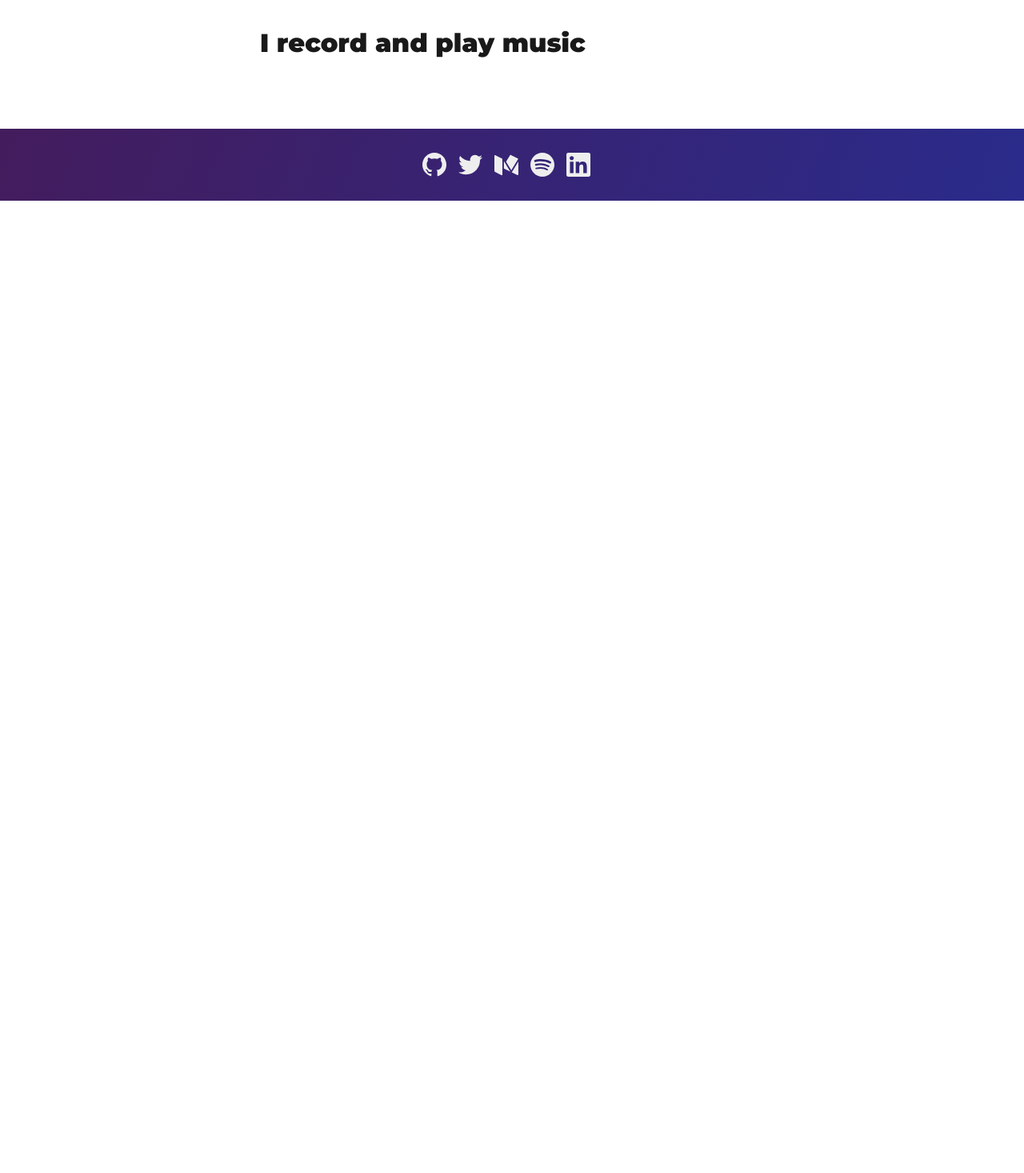
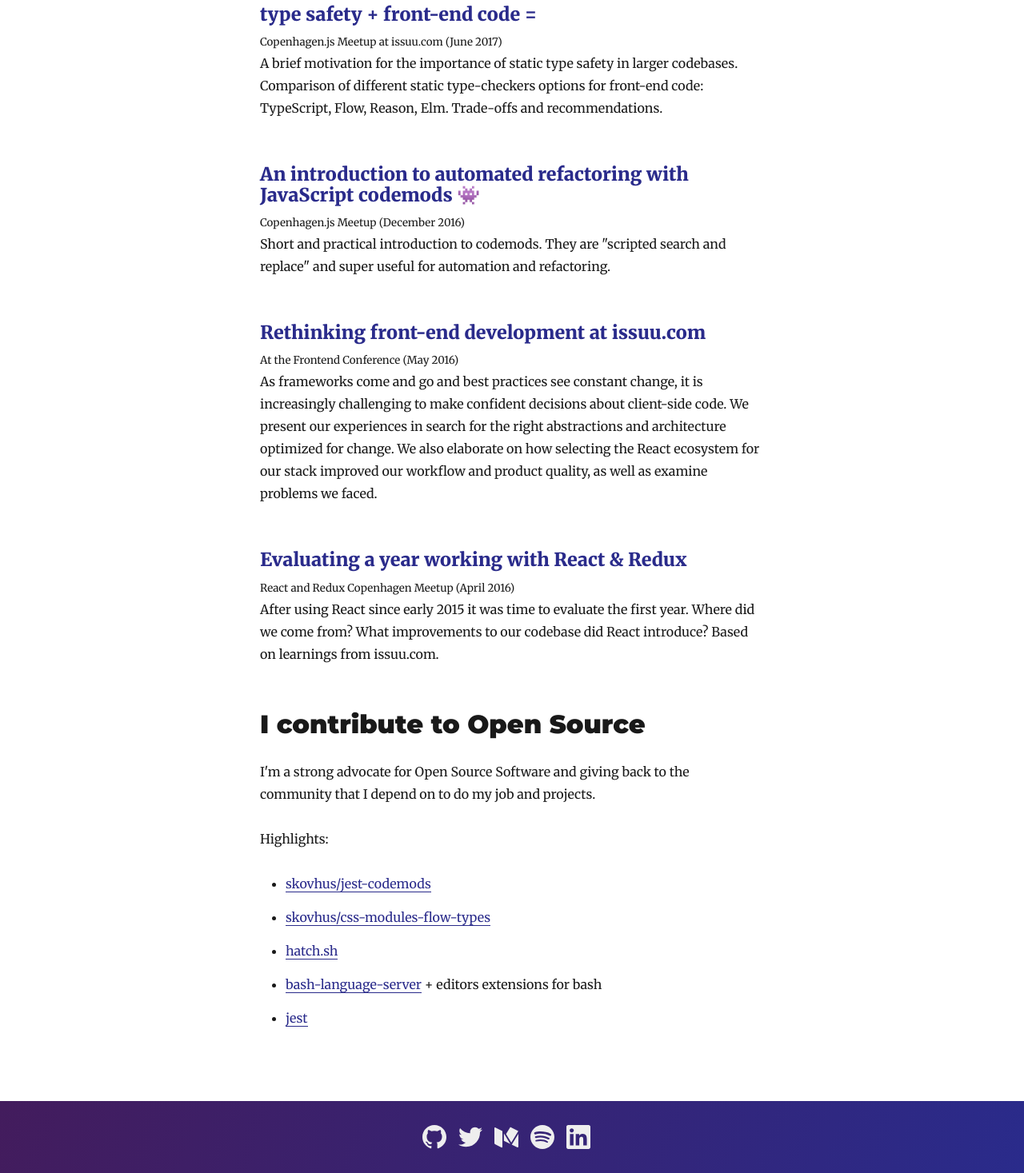
Before and after one commit to skovhus/skovhus.dev, a Gatsby site: page / in a window 1280 px wide. Shown: the part 1689-3156 px from the top of the page at 80% size. Before the commit the page ends 1940 px from the top, so only its background shows below. Built offline with nearby package versions, Linux system fonts and the light colour scheme; Gatsby itself is replaced by a stand-in of ours; some packages are replaced by stand-ins of ours.

Commit message:
Update list of talks

```diff
--- a/src/content/blog/react-prop-types-to-flow-codemod/index.md
+++ b/src/content/blog/react-prop-types-to-flow-codemod/index.md
@@ -47,9 +47,9 @@ So far so good. But transitioning an existing codebase to use Flow annotations i
 
 To automate the conversion of React PropTypes to Flow annotations, we are using another tool popularized by Facebook: [jscodeshift](https://github.com/facebook/jscodeshift) (JavaScript codemod toolkit).
 
-If the concept of automated refactoring with codemods is new to you, I’ll shamelessly self promote a meetup talk I recently did: ["A brief introduction of automated refactoring with codemods (Meetup Copenhagen.js December 2016)"](https://player.vimeo.com/video/269014248):
+If the concept of automated refactoring with codemods is new to you, I’ll promote a meetup talk I did: ["Introduction to automated refactoring with JS codemods (Copenhagen.js Meetup, December 2016)"](https://www.youtube.com/watch?v=eMI0UBav8Q4):
 
-[![A brief introduction of automated refactoring with codemods (Meetup Copenhagen.js December 2016)](https://i.vimeocdn.com/video/699874346.jpg)](https://player.vimeo.com/video/269014248)
+[![Introduction to automated refactoring with JS codemods (Copenhagen.js Meetup, December 2016)](https://img.youtube.com/vi/eMI0UBav8Q4/0.jpg)](https://www.youtube.com/watch?v=eMI0UBav8Q4)
 
 
 
--- a/src/content/talks.ts
+++ b/src/content/talks.ts
@@ -5,7 +5,37 @@ type Talk = {
   subTitle: string
 }
 
+// TODO: images
+// TODO: slides
 export const TALKS: Talk[] = [
+  {
+    description:
+      'Summing up 2+ years of learnings from my journey into the React Native jungle. How to get started? What to be aware of? Lessons learned and battles fought.',
+    linkTo: 'https://www.youtube.com/watch?v=S12ypU2VFfU',
+    title: 'A journey into React Native development 🌴',
+    subTitle: 'Copenhagen React Meetup at Leo Innovation Lab (May 2019)',
+  },
+  {
+    description:
+      'My motivation for making contributing to open source software my new year’s resolution in 2017. Hopefully, this will motivate people to do the same thing.',
+    linkTo: 'https://speakerdeck.com/skovhus/making-open-source-my-new-years-resolution',
+    title: 'Making open source my new year’s resolution',
+    subTitle: 'Tech festival (September 2017)',
+  },
+  {
+    description:
+      'A brief motivation for the importance of static type safety in larger codebases. Comparison of different static type-checkers options for front-end code: TypeScript, Flow, Reason, Elm. Trade-offs and recommendations.',
+    linkTo: 'https://speakerdeck.com/skovhus/type-safety-plus-front-end-code-equals',
+    title: 'type safety + front-end code =',
+    subTitle: 'Copenhagen.js Meetup at issuu.com (June 2017)',
+  },
+  {
+    description:
+      'Short and practical introduction to codemods. They are "scripted search and replace" and super useful for automation and refactoring.',
+    linkTo: 'https://www.youtube.com/watch?v=eMI0UBav8Q4',
+    title: 'An introduction to automated refactoring with JavaScript codemods 👾',
+    subTitle: 'Copenhagen.js Meetup (December 2016)',
+  },
   {
     description:
       'As frameworks come and go and best practices see constant change, it is increasingly challenging to make confident decisions about client-side code. We present our experiences in search for the right abstractions and architecture optimized for change. We also elaborate on how selecting the React ecosystem for our stack improved our workflow and product quality, as well as examine problems we faced.',
@@ -13,4 +43,12 @@ export const TALKS: Talk[] = [
     title: 'Rethinking front-end development at issuu.com',
     subTitle: 'At the Frontend Conference (May 2016)',
   },
+  {
+    description:
+      'After using React since early 2015 it was time to evaluate the first year. Where did we come from? What improvements to our codebase did React introduce? Based on learnings from issuu.com.',
+    linkTo:
+      'https://speakerdeck.com/skovhus/evaluating-a-year-working-with-react-and-redux',
+    title: 'Evaluating a year working with React & Redux',
+    subTitle: 'React and Redux Copenhagen Meetup (April 2016)',
+  },
 ]
--- a/src/pages/index.tsx
+++ b/src/pages/index.tsx
@@ -17,6 +17,25 @@ const Heading = ({ children, id }: { children: React.ReactNode; id?: string }) =
   </h1>
 )
 
+const ExternalLink = ({
+  children,
+  underline = true,
+  linkTo,
+}: {
+  children: string
+  underline?: boolean
+  linkTo: string
+}) => (
+  <a
+    href={linkTo}
+    style={underline ? {} : { boxShadow: `none` }}
+    target="_blank"
+    rel="nofollow noopener noreferrer"
+  >
+    {children}
+  </a>
+)
+
 const LinkEntity = ({
   description,
   linkTo,
@@ -27,16 +46,25 @@ const LinkEntity = ({
   description: string
   linkTo: string
   title: string
-}) => (
+}) => {
+  const linkElement = linkTo.startsWith('http') ? (
+    <ExternalLink linkTo={linkTo} underline={false}>
+      {title}
+    </ExternalLink>
+  ) : (
+    <Link style={{ boxShadow: `none` }} to={linkTo}>
+      {title}
+    </Link>
+  )
+
+  return (
     <div>
       <h3
         style={{
           marginBottom: rhythm(1 / 4),
         }}
       >
-      <Link style={{ boxShadow: `none` }} to={linkTo}>
-        {title}
-      </Link>
+        {linkElement}
       </h3>
       <small>{subTitle}</small>
       <p
@@ -46,6 +74,7 @@ const LinkEntity = ({
       />
     </div>
   )
+}
 
 type Props = {
   data: any
@@ -57,7 +86,7 @@ export default function Index({ data, location }: Props) {
 
   return (
     <Layout location={location}>
-      <SEO title="All posts" />
+      <SEO title="Welcome" />
       <Heading>
         Hi, I&apos;m Kenneth Skovhus. I&apos;ve been messing around with computers for as
         long as I can remember. MSc in Computer Science. Enjoys life in beautiful
@@ -82,7 +111,35 @@ export default function Index({ data, location }: Props) {
       ))}
 
       <Heading id="talks">I contribute to Open Source</Heading>
-      <Heading id="music">I record and play music</Heading>
+      <p>
+        I&apos;m a strong advocate for Open Source Software and giving back to the
+        community that I depend on to do my job and projects.
+      </p>
+      <p>Highlights:</p>
+      <ul>
+        <li>
+          <ExternalLink linkTo="https://github.com/skovhus/jest-codemods">
+            skovhus/jest-codemods
+          </ExternalLink>
+        </li>
+        <li>
+          <ExternalLink linkTo="https://github.com/skovhus/css-modules-flow-types">
+            skovhus/css-modules-flow-types
+          </ExternalLink>
+        </li>
+        <li>
+          <ExternalLink linkTo="https://hatch.sh/">hatch.sh</ExternalLink>
+        </li>
+        <li>
+          <ExternalLink linkTo="https://github.com/mads-hartmann/bash-language-server">
+            bash-language-server
+          </ExternalLink>
+          {` `}+ editors extensions for bash
+        </li>
+        <li>
+          <ExternalLink linkTo="https://github.com/facebook/jest">jest</ExternalLink>
+        </li>
+      </ul>
     </Layout>
   )
 }
--- a/src/utils/global-styles.css
+++ b/src/utils/global-styles.css
@@ -1,4 +1,8 @@
 :root {
   --primary-color: #2a2b8b;
-  --gradient-background: linear-gradient(110deg, #431c5d 0%, var(--primary-color) 100%);
+  --gradient-background: linear-gradient(
+    110deg,
+    #431c5d 0%,
+    var(--primary-color) 100%
+  );
 }
```
Lines whose indentation alone changed are shown as unchanged.
